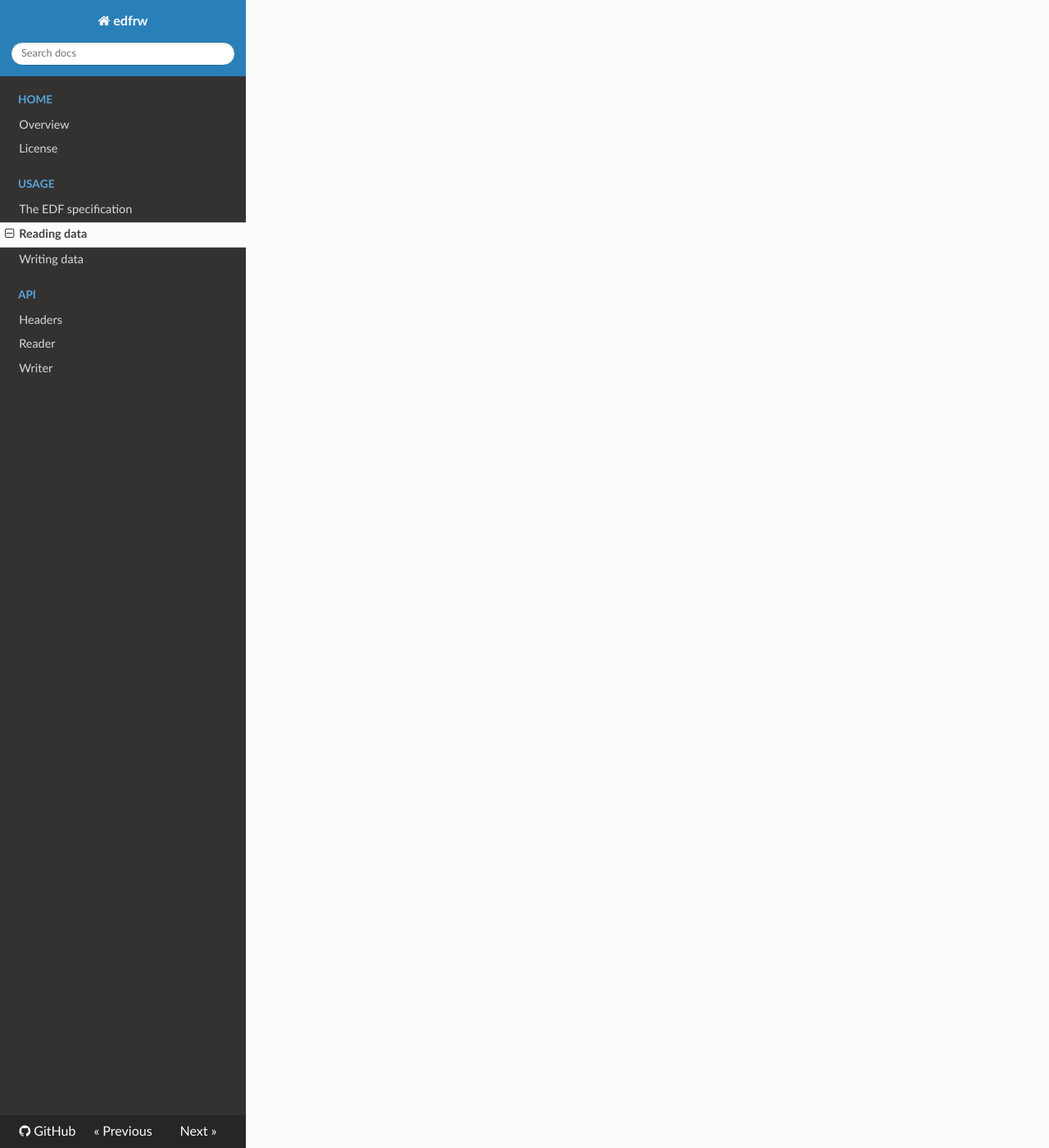
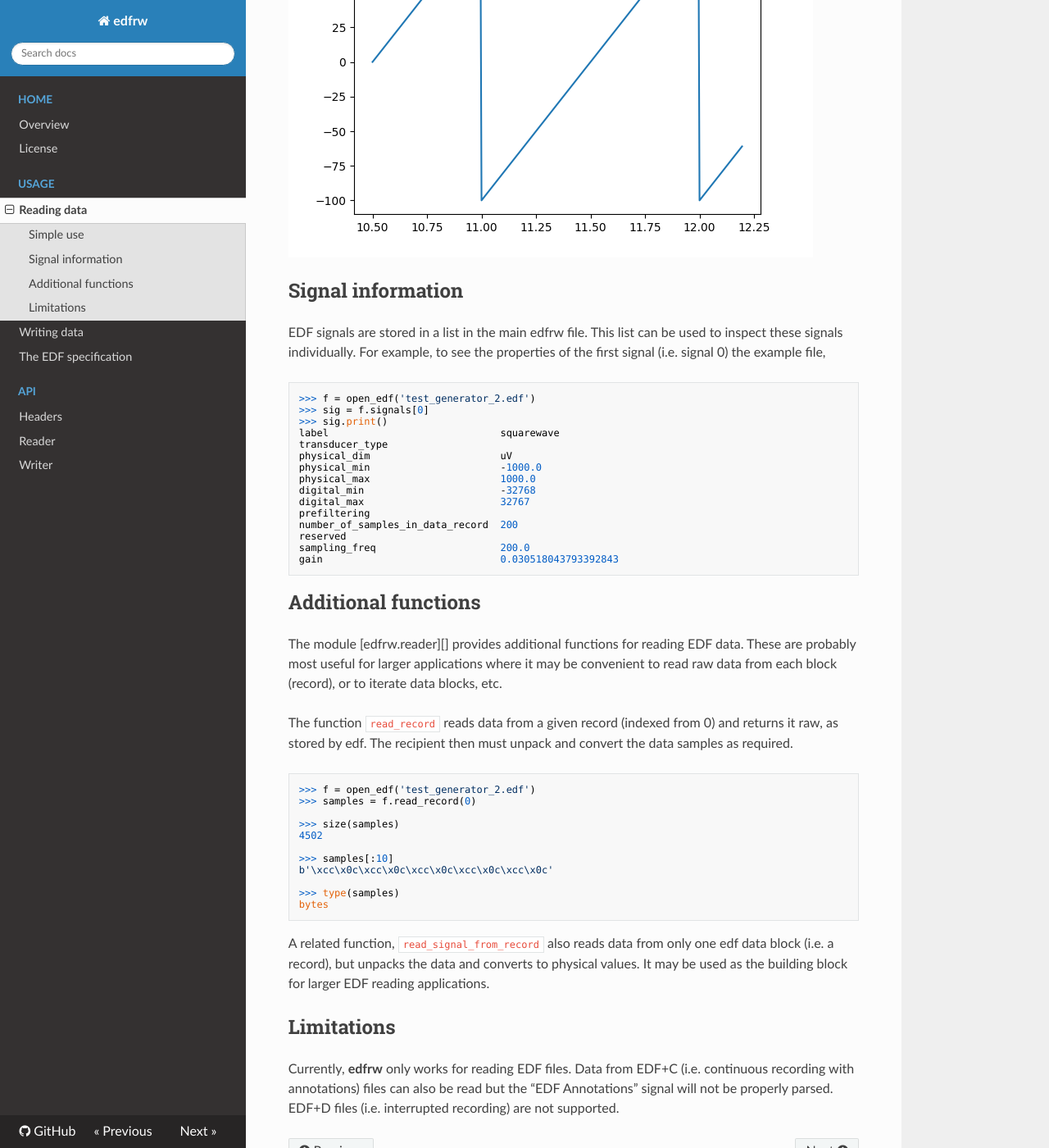
Before and after one commit to antgon/edfrw, an MkDocs documentation site: the page built from docs/usage/reading.md, in a window 1280 px wide and 1400 px high, scrolled down 1569 px. Shown: the whole window at 82% size. Built offline with MkDocs 1.6.1, drawn with Linux system fonts in a browser that asks for light colours; nearby versions of some CDN libraries; some of the changed text lies outside the part shown.

````diff
--- a/docs/usage/reading.md
+++ b/docs/usage/reading.md
@@ -1,8 +1,117 @@
 # Reading data from an EDF file
 
+## Simple use
+
+To read data from and EFD file, simply open the file and read the signal
+of interest.
+
+To illustrate this, a sample EDF test file ("test_generator_2") was
+downloaded from [EDFBrowser
+testfiles](https://www.teuniz.net/edf_bdf_testfiles/) and Python was run
+from an interactive `ipython` shell with `matplotlib` for plotting.
+
 ```python
+# Import the relevant edfrw function.
 from edfrw import open_edf
 
-# Open file in reading (default) mode
-f = open_edf('myfile.edf')
+# Open the file in reading (default) mode.
+>>> f = open_edf('test_generator_2.edf')
+
+# Use print to display a summary of the file contents.
+>>> print(f)
+Subject ID:         X X X X
+Recording ID:       Startdate 10-Dec-2009 X X test_generator
+Start date:         2009-12-10
+Start time:         12:44:02
+Duration:           0:10:00
+Nr of data records: 600
+Dur of data record: 1.0
+Nr of signals:      12
+Signal labels:      ['squarewave', 'ramp', 'pulse', 'ECG', 'noise', 'sine 1 Hz', 'sine 8 Hz', 'sine 8.5 Hz', 'sine 15 Hz', 'sine 17 Hz', 'sine 50 Hz', 'EDF Annotations']
+
+# Read and plot the first 5 seconds of data stored in the signal
+# "sine 1 Hz".
+>>> x, y = f.read_signal("sine 1 Hz", from_second=0, to_second=5)
+>>> plot(x, y)
+
+# CLose the file if it is no longer required.
+>>> f.close()
 ```
+
+![Sine](../img/example_sine.png)
+
+Instead of using the singal name, it is possible to refer to a signal by
+its index (starting from 0). Thus, to read a few seconds of signal
+ "ramp", which is in position 1:
+
+```python
+>>> f = open_edf('test_generator_2.edf')
+>>> x, y = f.read_signal(1, from_second=10.5, to_second=12.2)
+>>> f.close()
+>>> plot(x, y)
+```
+
+![Ramp](../img/example_ramp.png)
+
+
+## Signal information
+
+EDF signals are stored in a list in the main edfrw file. This list can
+be used to inspect these signals individually. For example, to see the
+properties of the first signal (i.e. signal 0) the example file,
+
+```python
+>>> f = open_edf('test_generator_2.edf')
+>>> sig = f.signals[0]
+>>> sig.print()
+label                             squarewave
+transducer_type
+physical_dim                      uV
+physical_min                      -1000.0
+physical_max                      1000.0
+digital_min                       -32768
+digital_max                       32767
+prefiltering
+number_of_samples_in_data_record  200
+reserved
+sampling_freq                     200.0
+gain                              0.030518043793392843
+```
+
+## Additional functions
+
+The module [edfrw.reader][] provides additional functions for reading
+EDF data. These are probably most useful for larger applications where
+it may be convenient to read raw data from each block (record), or to iterate
+data blocks, etc.
+
+The function `read_record` reads data from a given record (indexed
+from 0) and returns it raw, as stored by edf. The recipient then must
+unpack and convert the data samples as required.
+
+```python
+>>> f = open_edf('test_generator_2.edf')
+>>> samples = f.read_record(0)
+
+>>> size(samples)
+4502
+
+>>> samples[:10]
+b'\xcc\x0c\xcc\x0c\xcc\x0c\xcc\x0c\xcc\x0c'
+
+>>> type(samples)
+bytes
+```
+
+A related function, `read_signal_from_record` also reads data from only
+one edf data block (i.e. a record), but unpacks the data and converts to
+physical values. It may be used as the building block for larger EDF
+reading applications.
+
+
+## Limitations
+
+Currently, **edfrw** only works for reading EDF files. Data from EDF+C
+(i.e. continuous recording with annotations) files can also be read but
+the "EDF Annotations" signal will not be properly parsed. EDF+D files
+(i.e. interrupted recording) are not supported.
--- a/mkdocs.yml
+++ b/mkdocs.yml
@@ -7,9 +7,9 @@ nav:
     - Overview: index.md
     - License: license.md
   - Usage:
-    - The EDF specification: usage/specifications.md
     - Reading data: usage/reading.md
     - Writing data: usage/writing.md
+    - The EDF specification: usage/specifications.md
   - API:
     - Headers: api/headers.md
     - Reader: api/reader.md
````
Also changed, not shown: docs/index.md (+8 -6 lines), docs/usage/specifications.md (+24 -28 lines), docs/img/example_ramp.png (added), docs/img/example_sine.png (added).
